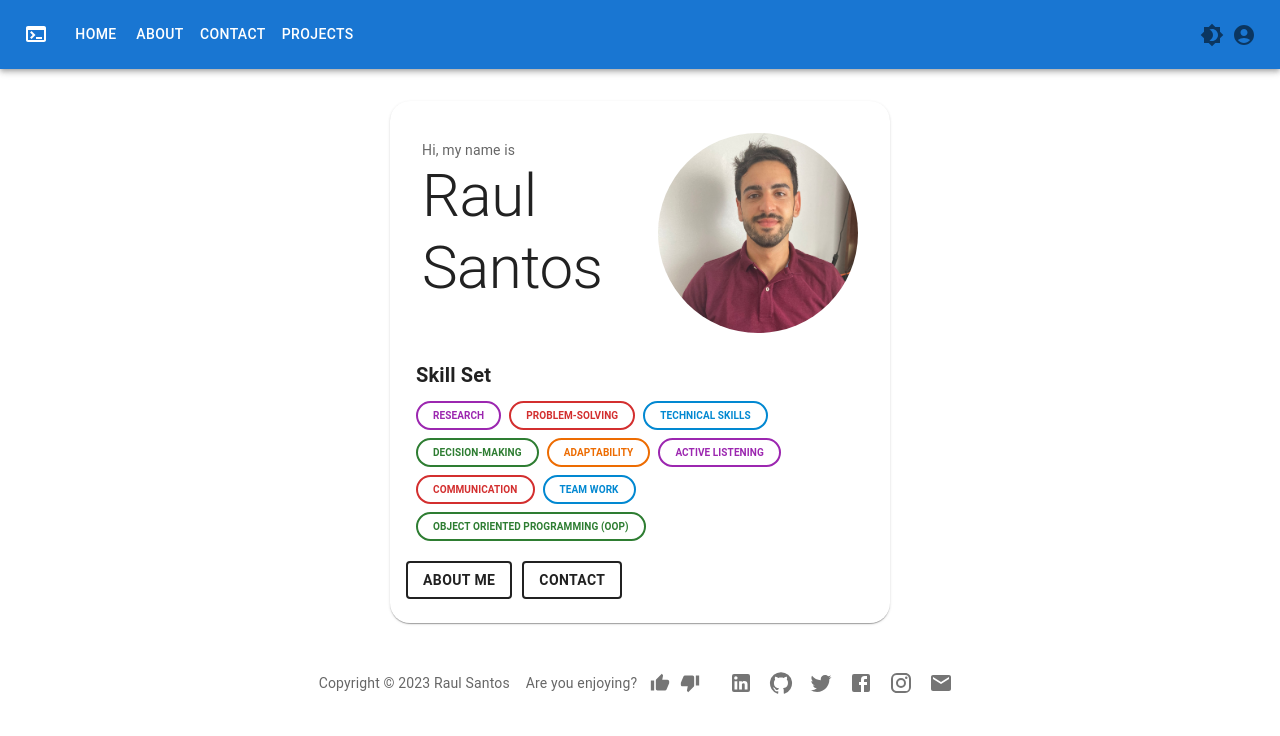
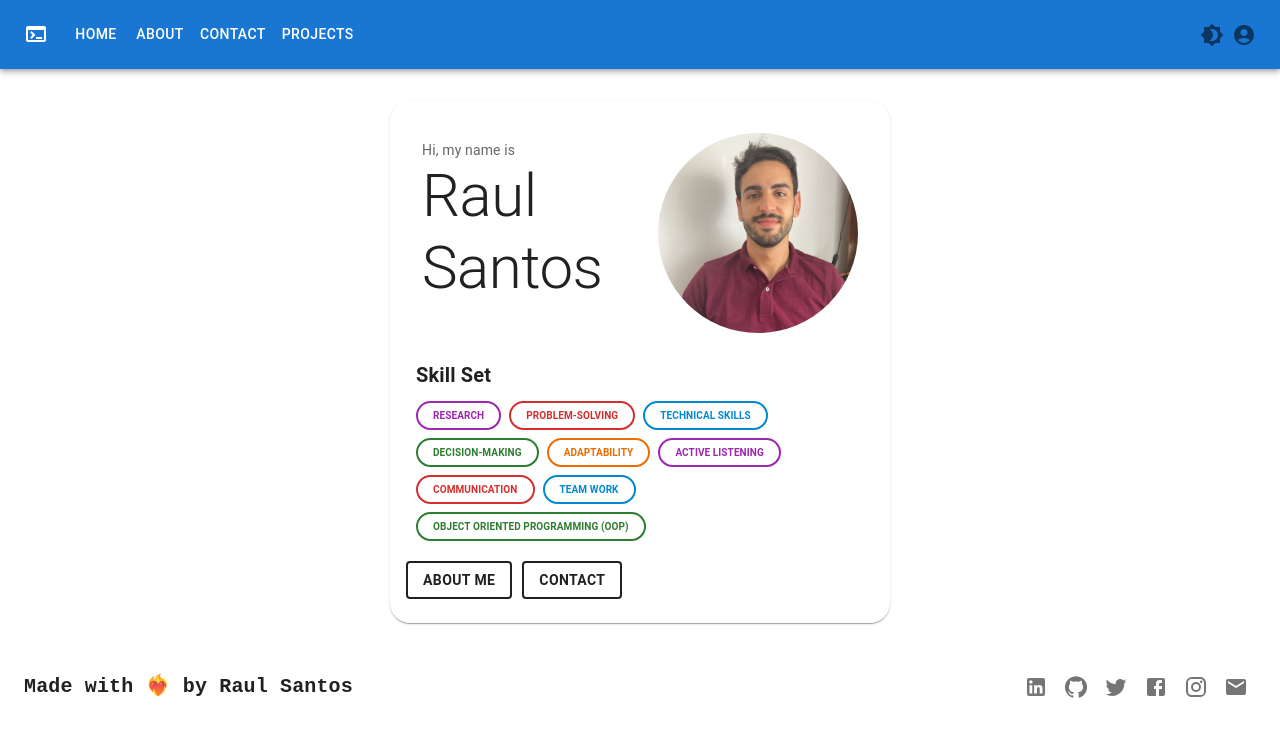
Before and after one commit to RaulJCS5/RaulJCS5.github.io, a React (Create React App) app: page /#/ in a window 1280 px wide. Shown: the top 736 px of the page. Built offline with nearby package versions, Linux system fonts and the light colour scheme.

Commit message:
Bottom bar navigation correction

```diff
--- a/src/App.tsx
+++ b/src/App.tsx
@@ -12,6 +12,7 @@ import FixedNavigationBar from './components/FixedNavigationBar';
 import { Box } from '@mui/system';
 import CssBaseline from '@mui/material/CssBaseline';
 import FixedBottomNavigationBar from './components/FixedBottomNavigationBar';
+import { FlexibleBottomNavBar } from './components/FlexibleBottomNavBar';
 
 function App() {
   const lightTheme = "light"
@@ -57,7 +58,7 @@ function App() {
             <Route path="/projects" element={<Projects />} />
             <Route path="/*" element={<NoPage />} />
           </Routes>
-          <FixedBottomNavigationBar></FixedBottomNavigationBar>
+          <FlexibleBottomNavBar></FlexibleBottomNavBar>
         </Box>
       </HashRouter >
     </ThemeProvider>
--- a/src/components/Contact.tsx
+++ b/src/components/Contact.tsx
@@ -70,9 +70,6 @@ export const Contact = () => {
       }}>
         <ActionAreaCard></ActionAreaCard>
       </Box>
-      <Box sx={{ height: '50vh' }}>
-        {/* Your content goes here */}
-      </Box>
     </Box>
 
   )
--- /dev/null
+++ b/src/components/FlexibleBottomNavBar.tsx
@@ -0,0 +1,90 @@
+import * as React from 'react';
+import { useState } from 'react'
+import Box from '@mui/material/Box';
+import Toolbar from '@mui/material/Toolbar';
+import Typography from '@mui/material/Typography';
+import Container from '@mui/material/Container';
+import FacebookIcon from '@mui/icons-material/Facebook';
+import InstagramIcon from '@mui/icons-material/Instagram'
+import TwitterIcon from '@mui/icons-material/Twitter';
+import LinkedInIcon from '@mui/icons-material/LinkedIn';
+import GitHubIcon from '@mui/icons-material/GitHub'
+import EmailIcon from '@mui/icons-material/Email'
+import { IconButton, BottomNavigation } from '@mui/material';
+
+
+export const handleClick = (url: string) => {
+    window.location.href = url;
+};
+
+function FlexibleBottomAppBar() {
+    return (
+        <Box sx={{ marginTop: 4 }}>
+            <BottomNavigation>
+                <Container maxWidth="xl">
+                    <Toolbar disableGutters>
+                        <Typography
+                            variant="h6"
+                            noWrap
+                            sx={{
+                                mr: 2,
+                                display: { xs: 'none', md: 'flex' },
+                                fontFamily: 'monospace',
+                                fontWeight: 700,
+                                color: 'inherit',
+                                textDecoration: 'none',
+                            }}
+                        >
+                            Made with ❤️‍🔥 by Raul Santos
+                        </Typography>
+                        {/*<Box sx={{ flexGrow: 1, display: { xs: 'flex', md: 'none' } }}>
+                        okay1
+                    </Box>*/}
+                        <Typography
+                            variant="h6"
+                            sx={{
+                                display: { xs: 'flex', md: 'none' },
+                                flexGrow: 1,
+                                fontFamily: 'monospace',
+                                fontWeight: 700,
+                                color: 'inherit',
+                                textDecoration: 'none',
+                            }}
+                        >
+                            Made with ❤️‍🔥 by Raul Santos
+                        </Typography>
+                        <Box sx={{ flexGrow: 1, display: { xs: 'none', md: 'flex' } }}>
+                        </Box>
+                        <Box sx={{ flexGrow: 0 }}>
+                            <IconButton onClick={() => handleClick('https://www.linkedin.com/in/rauljosecsantos/')}>
+                                <LinkedInIcon />
+                            </IconButton>
+                            <IconButton onClick={() => handleClick('https://github.com/RaulJCS5')}>
+                                <GitHubIcon />
+                            </IconButton>
+                            <IconButton onClick={() => handleClick('https://twitter.com/rauljosesan')}>
+                                <TwitterIcon />
+                            </IconButton>
+                            <IconButton onClick={() => handleClick('https://www.facebook.com/raul.jose.35/')}>
+                                <FacebookIcon />
+                            </IconButton>
+                            <IconButton onClick={() => handleClick('https://www.instagram.com/rauljcsantos')}>
+                                <InstagramIcon />
+                            </IconButton>
+                            <IconButton onClick={() => handleClick('mailto:rauljosesantos@hotmail.com')}>
+                                <EmailIcon />
+                            </IconButton>
+                        </Box>
+                    </Toolbar>
+                </Container>
+            </BottomNavigation>
+        </Box>
+    );
+}
+export default FlexibleBottomAppBar;
+
+export const FlexibleBottomNavBar = () => {
+    return (
+        <FlexibleBottomAppBar></FlexibleBottomAppBar>
+    )
+}
```
